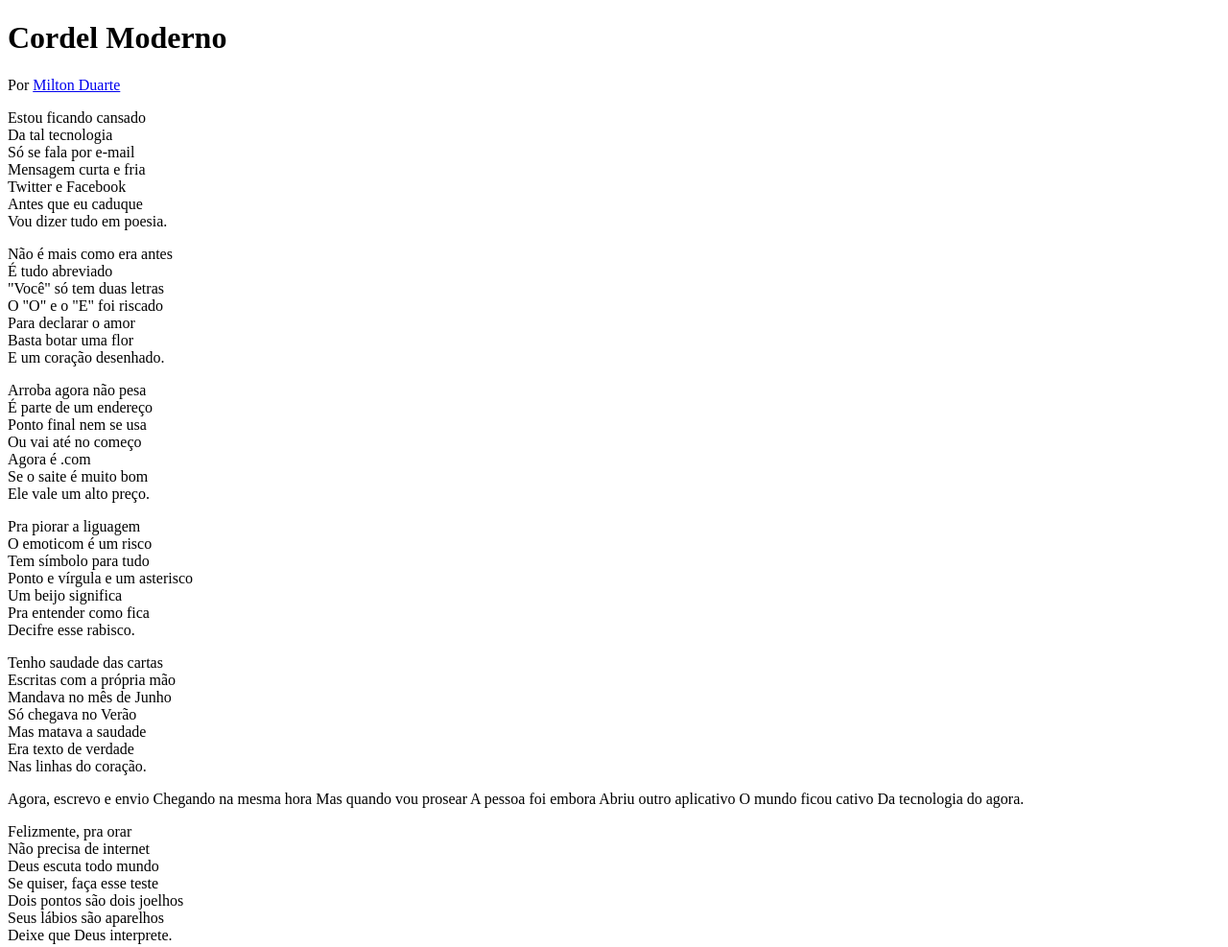
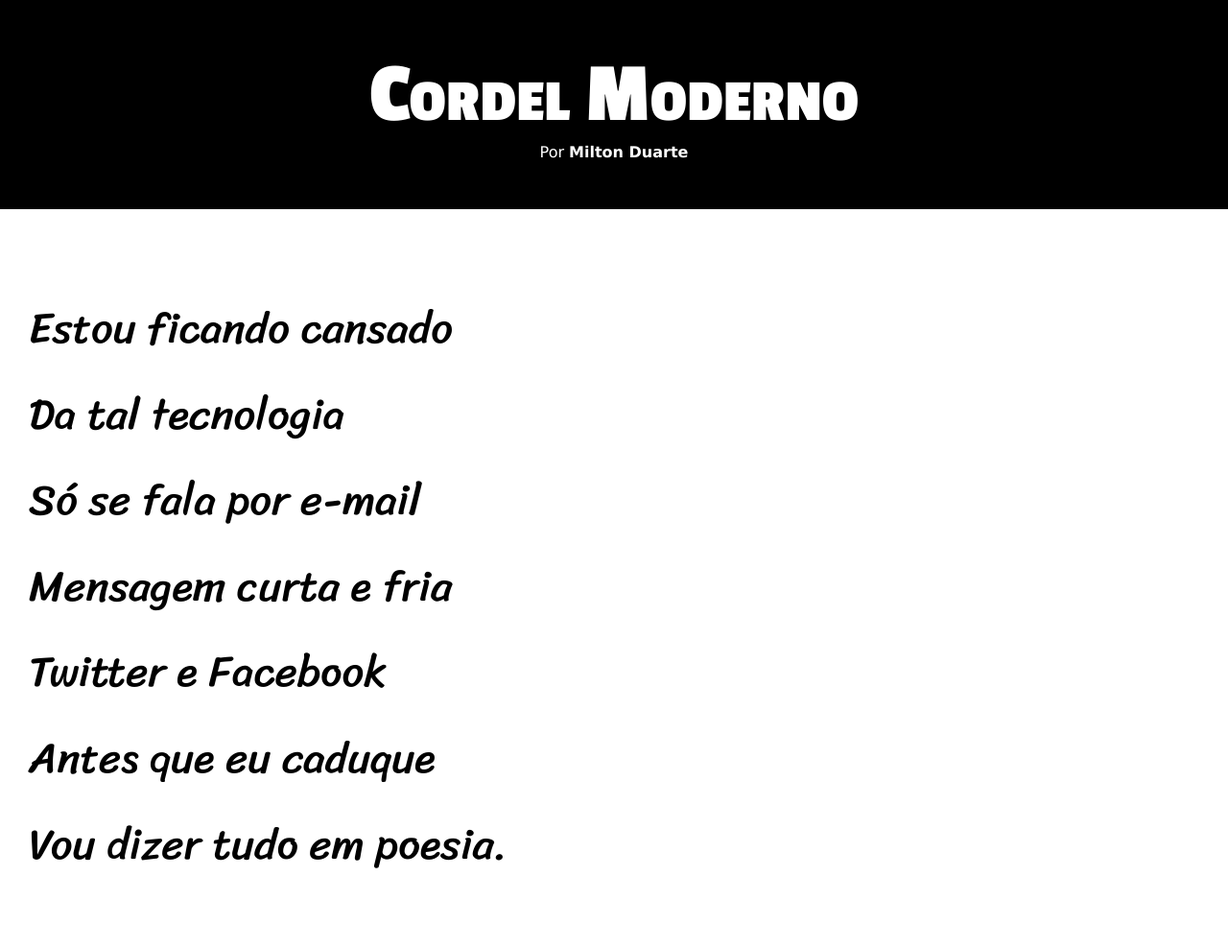
Before and after one commit to Nunes20-ai/Html_Css, a plain HTML site: page Desafios/012/012.html in a window 1280 px wide. Shown: the top 987 px of the page at 96% size. Drawn offline with Linux system fonts and the light colour scheme.

Commit message:
criei o desafio 12

```diff
--- a/Desafios/012/012.html
+++ b/Desafios/012/012.html
@@ -9,7 +9,7 @@
 <body>
         <header>
             <h1>Cordel Moderno</h1>
-            Por <a href="https://www.recantodasletras.com.br/poesias/3186743">Milton Duarte</a>
+            <p>Por <a href="https://www.recantodasletras.com.br/poesias/3186743">Milton Duarte</a></p>
 
         </header>
 
@@ -25,7 +25,7 @@
             </p>
         </section>
 
-        <section class="imagem">
+        <section class="imagem" id="img001">
             <p>
                 Não é mais como era antes <br>
                 É tudo abreviado <br>
@@ -59,7 +59,7 @@
             </p>
         </section>
 
-        <section class="imagem">
+        <section class="imagem" id="img002">
             <p>
                 Tenho saudade das cartas <br>
                 Escritas com a própria mão <br>
@@ -73,12 +73,12 @@
 
         <section class="normal">
             <p>
-                Agora, escrevo e envio
-                Chegando na mesma hora
-                Mas quando vou prosear
-                A pessoa foi embora
-                Abriu outro aplicativo
-                O mundo ficou cativo
+                Agora, escrevo e envio <br>
+                Chegando na mesma hora <br>
+                Mas quando vou prosear <br>
+                A pessoa foi embora <br>
+                Abriu outro aplicativo <br>
+                O mundo ficou cativo <br>
                 Da tecnologia do agora.
             </p>
             <p>
@@ -91,6 +91,8 @@
                 Deixe que Deus interprete.
             </p>
         </section>
-
+        <footer>
+            <p>Site criado por Domingos Nunes Gima</p>
+        </footer>
 </body>
 </html>
--- a/Desafios/012/style.css
+++ b/Desafios/012/style.css
@@ -1 +1,80 @@
 @charset "UTF-8";
+@import url('https://fonts.googleapis.com/css2?family=Passion+One:wght@400;700;900&display=swap');
+@import url('https://fonts.googleapis.com/css2?family=Sriracha&display=swap');
+
+:root{
+    --fonte-1:Verdana, Geneva, Tahoma, sans-serif;
+    --fonte-2:'Passion One', cursive;
+    --fonte-3:'Sriracha', cursive;
+}
+*{
+    margin: 0px;
+    padding: 0px;
+}
+body{
+    background-color: rgba(0, 0, 0, 0.651);
+    font-family: var(--fonte-1);
+}
+header{
+    background-color: black;
+    color: white;
+    text-align: center;
+}
+header h1{
+    font-variant: small-caps;
+    padding-top: 50px;
+    font-family: var(--fonte-2);
+    font-size: 7vw;
+}
+header > p{
+    padding-bottom: 50px;
+}
+header a{
+    text-decoration: none;
+    color: white;
+    font-weight: bolder;
+}
+a:hover{
+    text-decoration: underline;
+}
+section.normal{
+    background-color: white;
+}
+section{
+    padding-top: 10vh;
+    padding-bottom: 10vh;
+    padding-left: 30px;
+    line-height: 2em;
+    font-family: var(--fonte-3);
+    font-size: 3.5vw;
+}
+section p{
+    padding-bottom: 2em;
+}
+section.imagem{
+    color: white;
+    background-size: cover;
+    background-attachment: fixed;
+    box-shadow: inset 6px 6px 13px 0px rgba(0, 0, 0, 0.445);
+}
+section.imagem > p{
+    background-color: rgba(0, 0, 0, 0.589);
+    display: inline-block;
+    padding: 5px;
+    text-shadow: 1px 1px 0px black;
+
+}
+#img001{
+    background-image: url(imagens/background001.jpg);
+    background-position: right center;
+}
+#img002{
+    background-image: url(imagens/background002.jpg);
+    background-position: bottom left;
+}
+footer{
+    text-align: center;
+    background-color: black;
+    color: white;
+    padding: 10px;
+}
```
